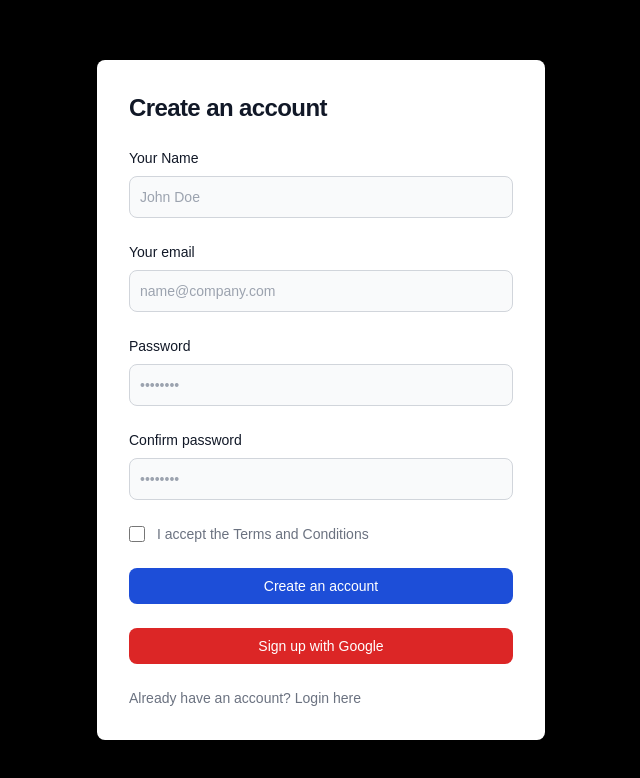
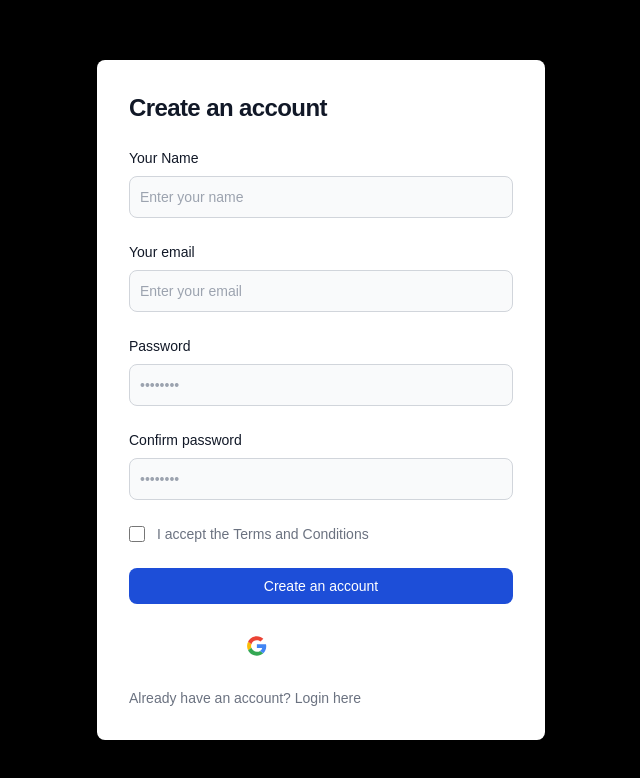
Before and after one commit to Sachin-0001/Code-Chronicles, a Next.js app: page /signUp in a window 1280 px wide. Shown: the top 778 px of the page, without its empty margins (319-959 px from the left). Built offline with nearby package versions, Linux system fonts and the light colour scheme; no server answers.

Commit message:
added delete blog feature

```diff
--- /dev/null
+++ b/pages/api/deleteBlog.js
@@ -0,0 +1,35 @@
+import dbConnect from "../../utils/dbConnect"; // Ensure database connection
+import Blog from "../../models/Blog";
+
+export default async function handler(req, res) {
+  res.setHeader("Access-Control-Allow-Origin", "*");
+  res.setHeader("Access-Control-Allow-Methods", "DELETE, OPTIONS");
+  res.setHeader("Access-Control-Allow-Headers", "Content-Type");
+
+  // Handle preflight requests
+  if (req.method === "OPTIONS") {
+    return res.status(200).end();
+  }
+
+  if (req.method === "DELETE") {
+    const { id } = req.query;
+
+    try {
+      await dbConnect();
+
+
+      const deletedBlog = await Blog.findByIdAndDelete(id);
+
+      if (!deletedBlog) {
+        return res.status(404).json({ message: "Blog post not found" });
+      }
+
+      return res.status(200).json({ message: "Blog deleted successfully" });
+    } catch (error) {
+      console.error("Error deleting blog:", error);
+      return res.status(500).json({ message: "Internal server error" });
+    }
+  } else {
+    res.status(405).json({ message: "Method not allowed" });
+  }
+}
--- a/pages/login.js
+++ b/pages/login.js
@@ -75,7 +75,7 @@ const Login = () => {
                     value={email}
                     onChange={(e) => setEmail(e.target.value)}
                     className="bg-gray-50 border border-gray-300 text-gray-900 rounded-lg focus:ring-primary-600 focus:border-primary-600 block w-full p-2.5 dark:bg-gray-700 dark:border-gray-600 dark:placeholder-gray-400 dark:text-white dark:focus:ring-blue-500 dark:focus:border-blue-500"
-                    placeholder="name@company.com"
+                    placeholder="Enter your email"
                     required
                   />
                 </div>
@@ -92,7 +92,7 @@ const Login = () => {
                     id="password"
                     value={password}
                     onChange={(e) => setPassword(e.target.value)}
-                    placeholder="••••••••"
+                    placeholder="Enter your password"
                     className="bg-gray-50 border border-gray-300 text-gray-900 rounded-lg focus:ring-primary-600 focus:border-primary-600 block w-full p-2.5 dark:bg-gray-700 dark:border-gray-600 dark:placeholder-gray-400 dark:text-white dark:focus:ring-blue-500 dark:focus:border-blue-500"
                     required
                   />
--- a/pages/signUp.js
+++ b/pages/signUp.js
@@ -60,11 +60,11 @@ const SignUp = () => {
                         <form className="space-y-4 md:space-y-6" onSubmit={handleEmailSignUp}>
                             <div>
                                 <label htmlFor="name" className="block mb-2 text-sm font-medium text-gray-900 dark:text-white">Your Name</label>
-                                <input type="text" name="name" id="name" value={name} onChange={(e) => setName(e.target.value)} className="bg-gray-50 border border-gray-300 text-gray-900 text-sm rounded-lg focus:ring-primary-600 focus:border-primary-600 block w-full p-2.5 dark:bg-gray-700 dark:border-gray-600 dark:placeholder-gray-400 dark:text-white dark:focus:ring-blue-500 dark:focus:border-blue-500" placeholder="John Doe" required />
+                                <input type="text" name="name" id="name" value={name} onChange={(e) => setName(e.target.value)} className="bg-gray-50 border border-gray-300 text-gray-900 text-sm rounded-lg focus:ring-primary-600 focus:border-primary-600 block w-full p-2.5 dark:bg-gray-700 dark:border-gray-600 dark:placeholder-gray-400 dark:text-white dark:focus:ring-blue-500 dark:focus:border-blue-500" placeholder="Enter your name" required />
                             </div>
                             <div>
                                 <label htmlFor="email" className="block mb-2 text-sm font-medium text-gray-900 dark:text-white">Your email</label>
-                                <input type="email" name="email" id="email" value={email} onChange={(e) => setEmail(e.target.value)} className="bg-gray-50 border border-gray-300 text-gray-900 text-sm rounded-lg focus:ring-primary-600 focus:border-primary-600 block w-full p-2.5 dark:bg-gray-700 dark:border-gray-600 dark:placeholder-gray-400 dark:text-white dark:focus:ring-blue-500 dark:focus:border-blue-500" placeholder="name@company.com" required />
+                                <input type="email" name="email" id="email" value={email} onChange={(e) => setEmail(e.target.value)} className="bg-gray-50 border border-gray-300 text-gray-900 text-sm rounded-lg focus:ring-primary-600 focus:border-primary-600 block w-full p-2.5 dark:bg-gray-700 dark:border-gray-600 dark:placeholder-gray-400 dark:text-white dark:focus:ring-blue-500 dark:focus:border-blue-500" placeholder="Enter your email" required />
                             </div>
                             <div>
                                 <label htmlFor="password" className="block mb-2 text-sm font-medium text-gray-900 dark:text-white">Password</label>
@@ -86,9 +86,22 @@ const SignUp = () => {
                                 {loading ? 'Creating account...' : 'Create an account'}
                             </button>
                         </form>
-                        <button onClick={handleGoogleSignIn} className="w-full mt-4 text-white bg-red-600 hover:bg-red-700 focus:ring-4 focus:ring-red-500 font-medium rounded-lg text-sm px-4 py-2">
-                            Sign up with Google
-                        </button>
+                        <button
+      onClick={handleGoogleSignIn}
+      className="flex items-center justify-center w-full mt-4 text-white hover:bg-blue-800 focus:ring-4 focus:ring-blue-500 font-medium rounded-lg text-sm px-4 py-2"
+    >
+      <svg
+        className="h-5 w-5 mr-2"
+        xmlns="http://www.w3.org/2000/svg"
+        viewBox="0 0 48 48"
+      >
+        <path d="M9.827 24c0-1.524.253-2.986.705-4.356L2.623 13.604C1.082 16.734.214 20.26.214 24c0 3.737.868 7.261 2.407 10.388l7.904-6.051c-.447-1.364-.697-2.82-.697-4.337z" fill="#FBBC05"/>
+        <path d="M23.714 10.133c3.312 0 6.303 1.173 8.653 3.093l6.836-6.827C35.036 2.773 29.695.533 23.714.533 14.427.533 6.445 5.844 2.623 13.604l7.909 6.039c1.822-5.532 7.017-9.511 13.182-9.511z" fill="#EB4335"/>
+        <path d="M23.714 37.867c-6.164 0-11.359-3.978-13.182-9.51l-7.909 6.038c3.822 7.76 11.804 13.071 21.091 13.071 5.732 0 11.204-2.035 15.311-5.848l-7.507-5.804c-2.118 1.334-4.785 2.052-7.804 2.052z" fill="#34A853"/>
+        <path d="M46.145 24c0-1.387-.214-2.88-.534-4.267H23.714v9.067h12.604c-.63 3.091-2.345 5.467-4.8 7.014l7.507 5.804c4.314-4.004 7.12-9.969 7.12-16.614z" fill="#4285F4"/>
+      </svg>
+      <span>Sign in with Google</span>
+    </button>
                         <p className="text-sm font-light text-gray-500 dark:text-gray-400">
                             Already have an account? <a href="/login" className="font-medium text-primary-600 hover:underline dark:text-primary-500">Login here</a>
                         </p>
--- a/pages/userBlogs.js
+++ b/pages/userBlogs.js
@@ -3,16 +3,13 @@ import Link from 'next/link';
 const UserBlogs = () => {
   const [blogs, setBlogs] = useState([]);
   const [loading, setLoading] = useState(true);
-  const userName = localStorage.getItem('userName'); // Retrieve the user's name from local storage
-
+  const userName = localStorage.getItem('userName');
   useEffect(() => {
     const fetchUserBlogs = async () => {
       try {
-        // Fetch all blogs from your backend or database
-        const response = await fetch('/api/blogs'); // Adjust the endpoint as needed
+        const response = await fetch('/api/blogs');
         const allBlogs = await response.json();
 
-        // Filter blogs to only include those created by the current user
         const userBlogs = allBlogs.filter(blog => blog.author === userName);
         setBlogs(userBlogs);
       } catch (error) {
@@ -24,6 +21,22 @@ const UserBlogs = () => {
 
     fetchUserBlogs();
   }, [userName]);
+
+  const deleteBlog = async (id) => {
+    try {
+      const response = await fetch(`/api/deleteBlog?id=${id}`, {
+        method: 'DELETE',
+      });
+
+      if (response.ok) {
+        setBlogs(blogs.filter(blog => blog._id !== id)); // Update state to remove the deleted blog
+      } else {
+        console.error('Failed to delete the blog');
+      }
+    } catch (error) {
+      console.error('Error deleting blog:', error);
+    }
+  };
 
   if (loading) {
     return <p>Loading...</p>;
@@ -53,7 +66,10 @@ const UserBlogs = () => {
                 <button className="mt-4 px-4 py-2 text-sm font-medium text-white bg-blue-600 hover:bg-blue-700 rounded-lg">
                   Read More
                 </button>
-              </Link>
+            </Link>
+            <button className="mt-4 mx-4 px-4 py-2 text-sm font-medium text-white bg-blue-600 hover:bg-blue-700 rounded-lg" onClick={() => deleteBlog(blog._id)}>
+                  Delete
+                </button>
           </div>
         ))
       )}
```
